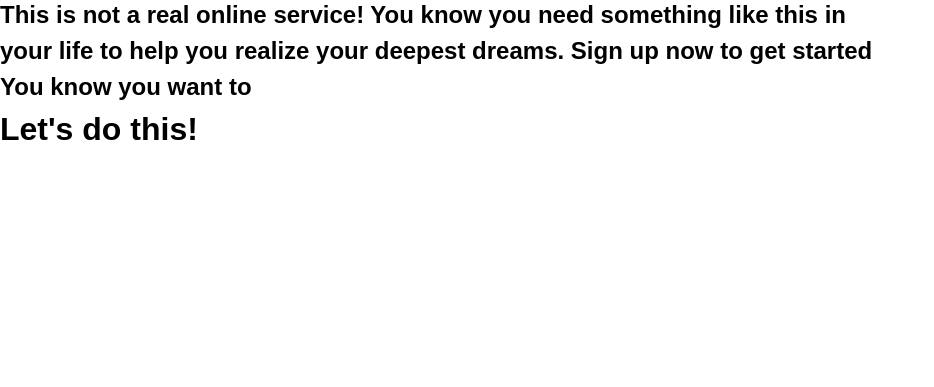
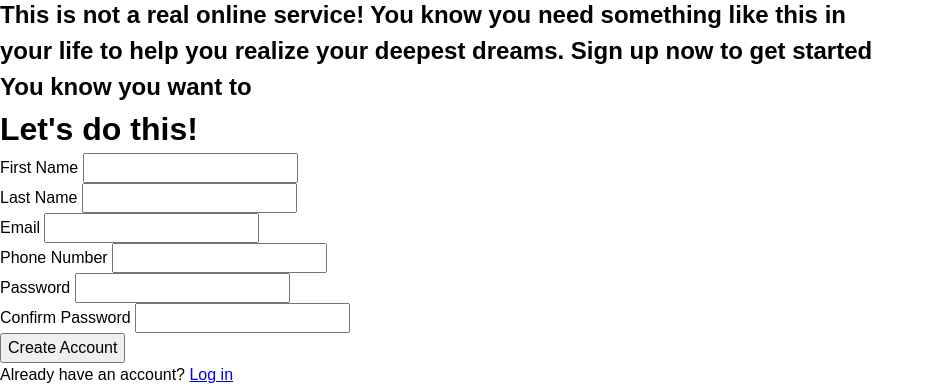
Before and after one commit to bagasprimanto/odin-signup-form, a plain HTML site: page index.html in a window 1280 px wide. Shown: the part 2478-2865 px from the top of the page, without its empty margins (0-934 px from the left). Before the commit the page ends 2631 px from the top, so only its background shows below. Drawn offline with Linux system fonts and the light colour scheme.

Commit message:
Added all HTML elements

```diff
--- a/index.html
+++ b/index.html
@@ -29,9 +29,48 @@
         <h2>
             You <span class="italicized">know</span> you want to
         </h2>
-        <form action=" " action="get">
-            <h1>Let's do this!</h1>
-        </form>
+        <div class="form-container">
+            <form action=" " action="get" id="registration-form">
+                <h1>Let's do this!</h1>
+                <div class="form-row">
+                    <div class="form-control">
+                        <label for="first-name">First Name</label>
+                        <input type="text" name="first-name" id="first-name" />
+                    </div>
+                    <div class="form-control">
+                        <label for="last-name">Last Name</label>
+                        <input type="text" name="last-name" id="last-name" />
+                    </div>
+                </div>
+                <div class="form-row">
+                    <div class="form-control">
+                        <label for="email">Email</label>
+                        <input type="email" name="email" id="email" />
+                    </div>
+                    <div class="form-control">
+                        <label for="phone-number">Phone Number</label>
+                        <input type="tel" name="phone-number" id="phone-number" />
+                    </div>
+                </div>
+                <div class="form-row">
+                    <div class="form-control">
+                        <label for="pwd">Password</label>
+                        <input type="password" name="pwd" id="pwd" pattern="^(?=.*[A-Za-z])(?=.*\d)[A-Za-z\d]{8,}$" />
+                    </div>
+                    <div class=" form-control">
+                        <label for="confirm-pwd">Confirm Password</label>
+                        <input type="password" name="confirm-pwd" id="confirm-pwd"
+                            pattern="^(?=.*[A-Za-z])(?=.*\d)[A-Za-z\d]{8,}$" />
+                    </div>
+                </div>
+            </form>
+        </div>
+        <div class="form-button">
+            <button type="submit" form="registration-form">Create Account</button>
+        </div>
+        <div class="subtext">
+            Already have an account? <a href="#">Log in</a>
+        </div>
     </div>
 </body>
 
```
